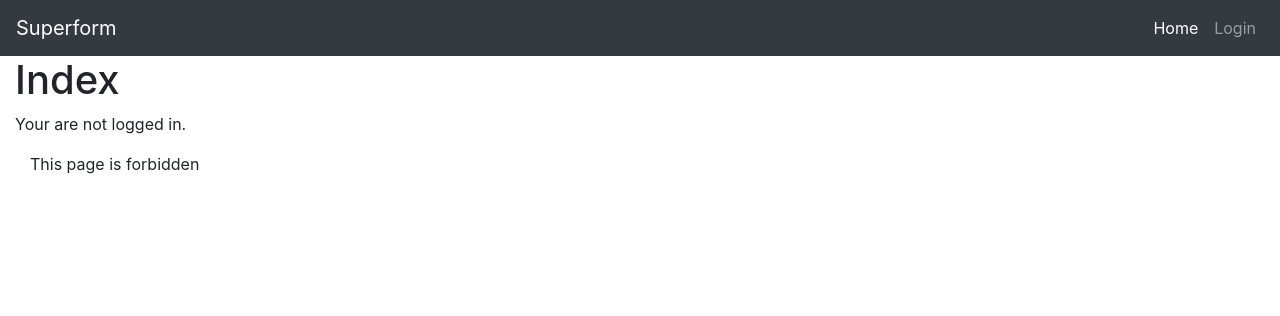
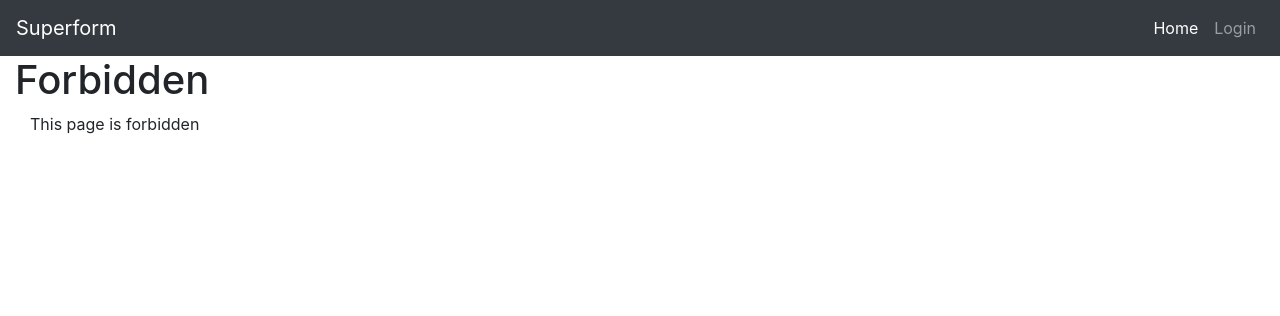
Before and after one commit to mstguillain/LINGI2255-2018-Superform-MS, a Flask app: template superform/superform/templates/forbidden.html in a window 1280 px wide. Shown: the top 316 px of the page. Run offline with Flask 2, Linux system fonts and the light colour scheme; the template is opened without the code that fills it, so the values that code supplies are empty; parts of the project's set-up code (start-up, migrations or seed data) failed here and were passed over; some libraries are stand-ins or nearby versions.

Commit message:
editing 404 and 403 handlers

```diff
--- a/superform/superform/__init__.py
+++ b/superform/superform/__init__.py
@@ -43,13 +43,13 @@ def authorize():
         return ""
 
 @app.errorhandler(403)
-def forbidden():
-    return render_template('forbidden.html')
+def forbidden(error):
+    return render_template('forbidden.html'),403
 
 
 @app.errorhandler(404)
-def forbidden():
-    return render_template('notfound.html')
+def forbidden(error):
+    return render_template('notfound.html'),404
 
 if __name__ == '__main__':
     app.run()
--- a/superform/superform/templates/forbidden.html
+++ b/superform/superform/templates/forbidden.html
@@ -1,14 +1,8 @@
 {% extends "layout.html" %}
-{% block title %}Index{% endblock %}
+{% block title %}Forbidden{% endblock %}
 {% block content %}
-    <h1>Index</h1>
-    <p>
-    {% if session.logged_in %}
-        {{ user }}
-    {% else %}
-        Your are not logged in.
-    {% endif %}
-    </p>
+    <h1>Forbidden</h1>
+
     <div class="container-fluid">
       <div class="row">
         <div class="col-md-12">
```
Also changed, not shown: superform/superform/templates/notfound.html (+2 -9 lines).
